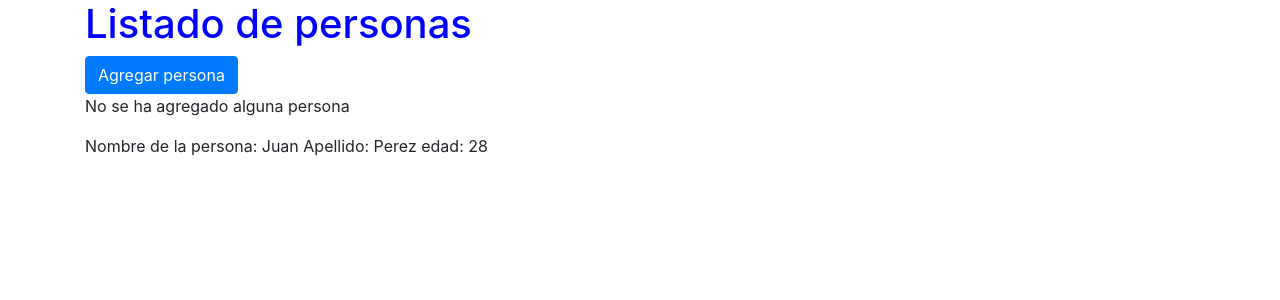
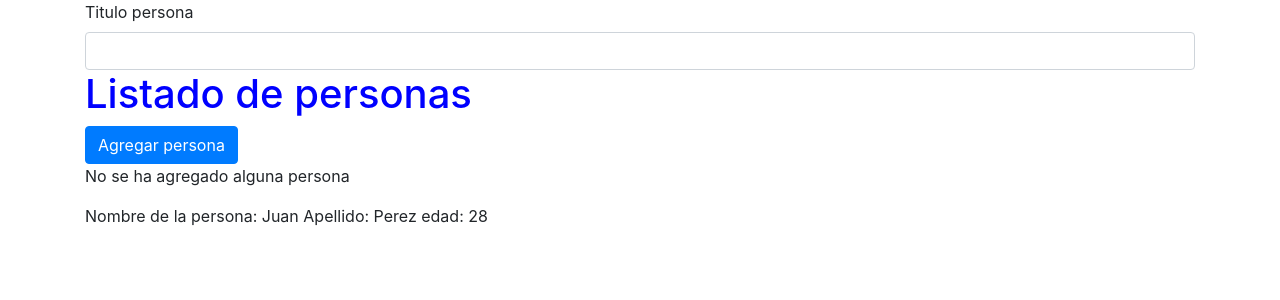
Before and after one commit to AlfredoAnastacio/ListadoDePersonas, an Angular app: page / in a window 1280 px wide. Shown: the top 300 px of the page. Built offline with nearby package versions, Linux system fonts and the light colour scheme.

Commit message:
Event binding part2

```diff
--- a/src/app/personas/personas.component.html
+++ b/src/app/personas/personas.component.html
@@ -1,6 +1,9 @@
 <div class="container">
   <div class="row">
     <div class="col">
+      <label>Titulo persona</label>
+      <input type="text" class="form-control" (input)="onModificarPersona($event)">
+      {{ tituloPersona }}
       <h1>Listado de personas</h1>
       <button class="btn btn-primary" [disabled]="!agregarPersona" (click)="onCrearPersona()">Agregar persona</button>
       <p>{{ agregarPersonaStatus }}</p>
--- a/src/app/personas/personas.component.ts
+++ b/src/app/personas/personas.component.ts
@@ -14,6 +14,7 @@ export class PersonasComponent {
 
   agregarPersona = false;
   agregarPersonaStatus = 'No se ha agregado alguna persona';
+  tituloPersona = '';
 
   constructor() {
     setTimeout(
@@ -27,5 +28,9 @@ export class PersonasComponent {
     this.agregarPersonaStatus = 'Persona agregada';
   }
 
+  onModificarPersona(event: Event) {
+    this.tituloPersona = (event.target as HTMLInputElement).value;
+  }
+
 
 }
```
